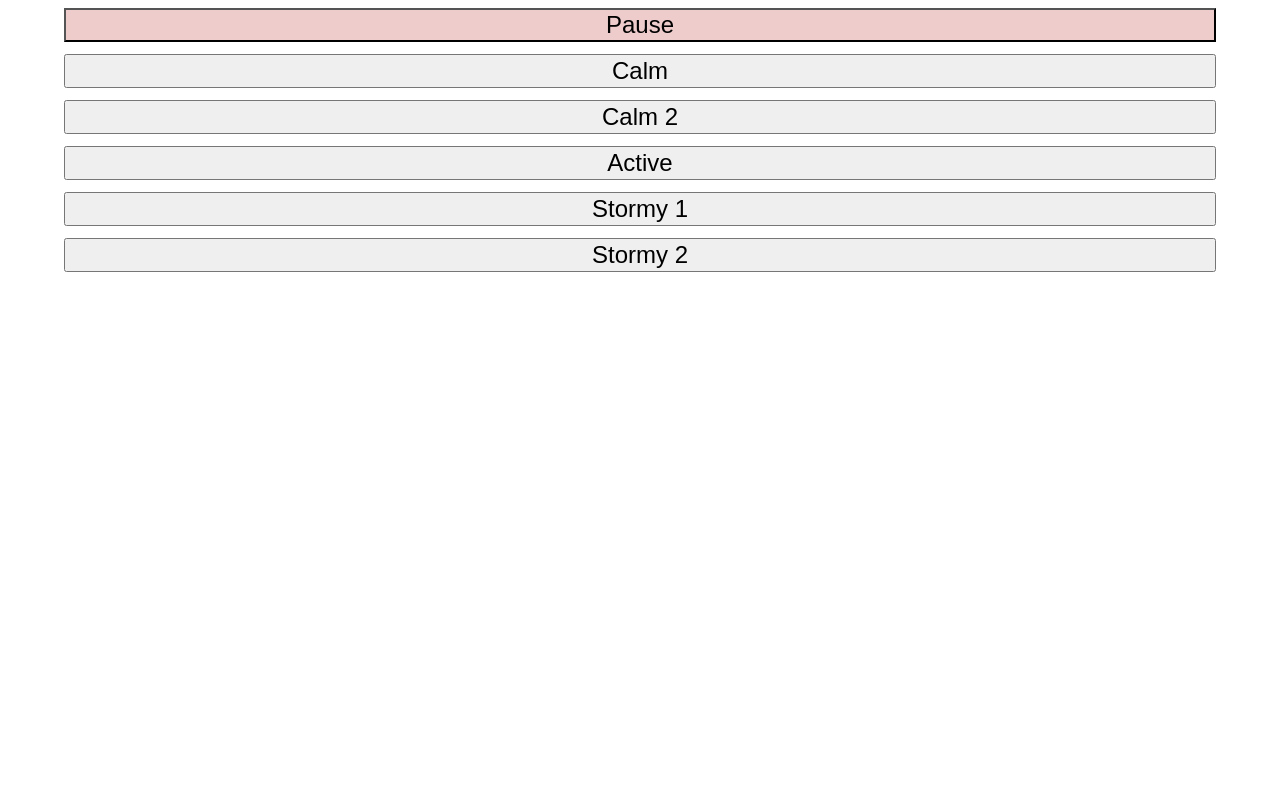
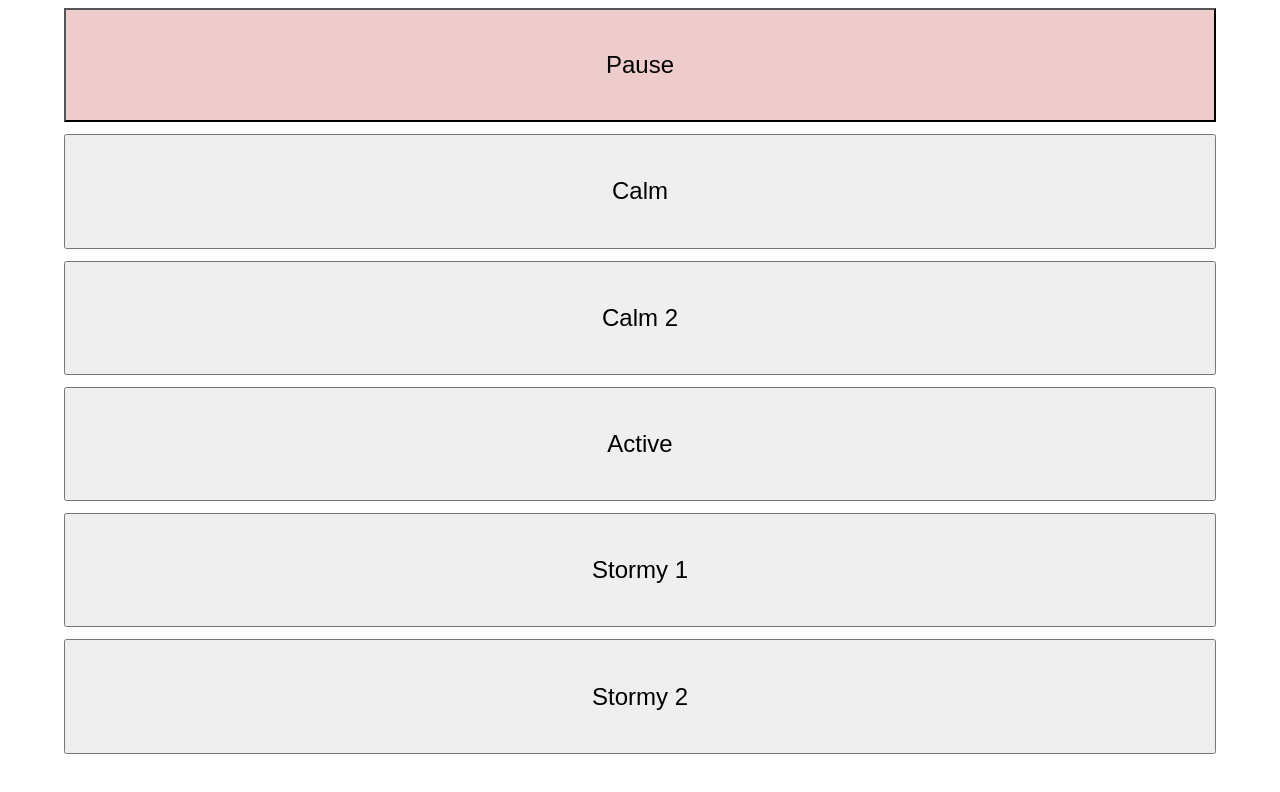
Before and after one commit to revin/island-time, a plain HTML site: page index.html in a window 1280 px wide. Drawn offline with Linux system fonts and the light colour scheme.

Commit message:
tweak height

```diff
--- a/index.html
+++ b/index.html
@@ -7,6 +7,7 @@ button {
   display: block;
   margin: 0 auto 0.5em;
   width: 90vw;
+  height: calc(100vh / 7);
   font-size: 150%;
 }
 .active {
```
